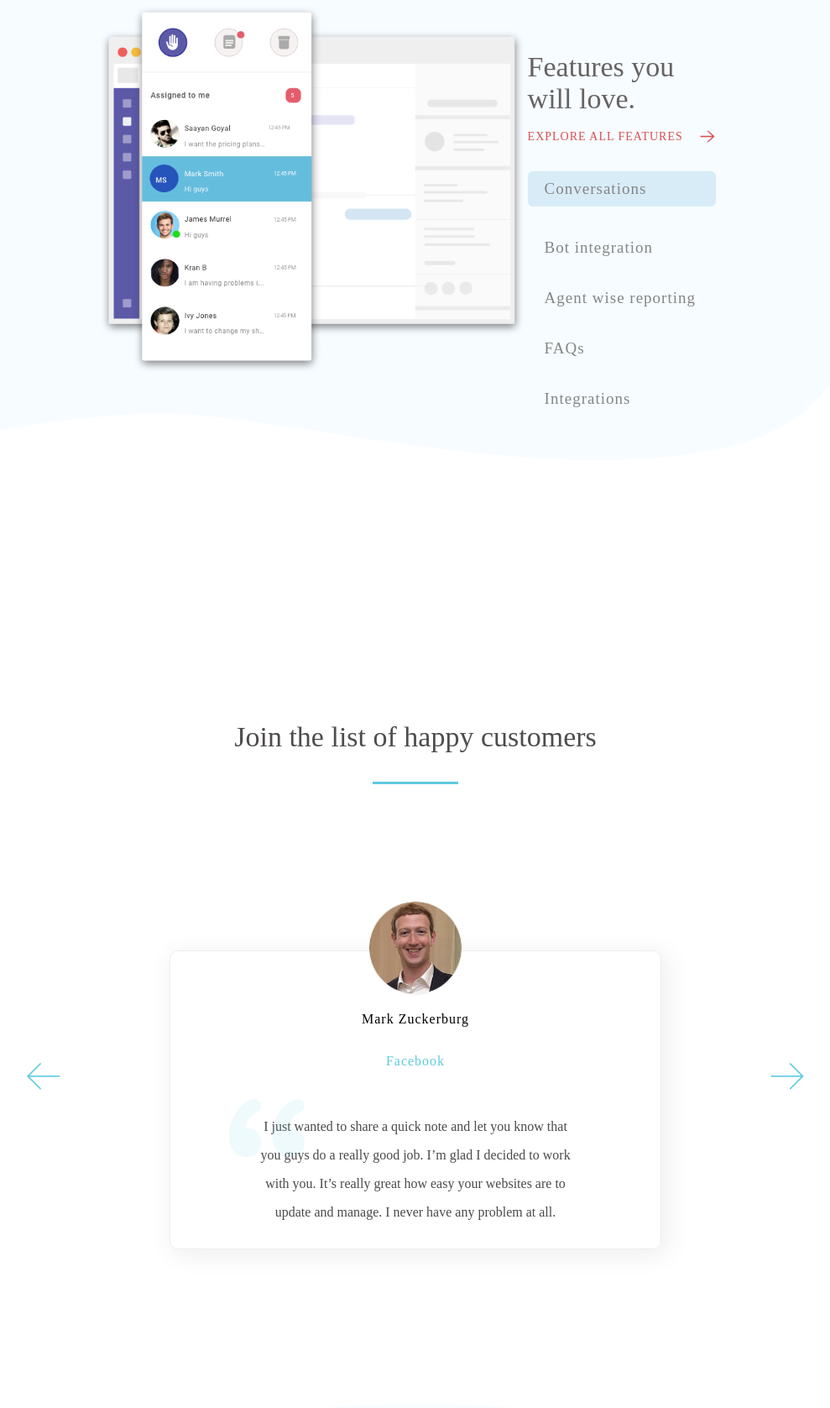
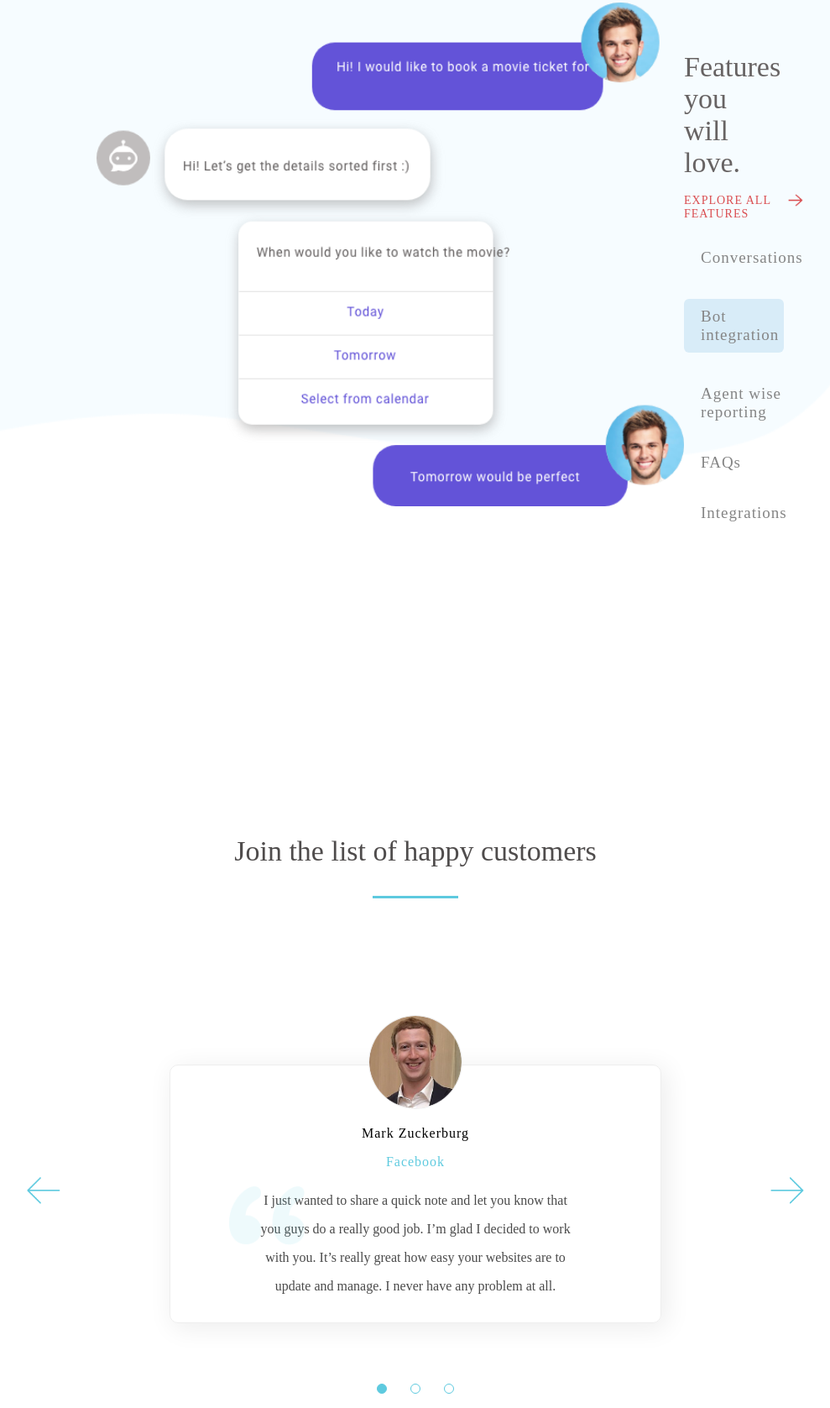
Before and after one commit to jayanth1234/Applozic, a plain HTML site: page index.html in a window 1280 px wide. Shown: the part 1643-3320 px from the top of the page at 84% size, without its empty margins (145-1134 px from the left). Drawn offline with Linux system fonts and the light colour scheme.

Commit message:
javascript updated

```diff
--- a/index.css
+++ b/index.css
@@ -182,7 +182,7 @@ input {
 
 #convers {
     background-color: #D8ECF8;
-    width: 70%;
+    width: 80%;
     padding-left: 20px;
     padding-top: 10px;
     padding-bottom: 10px;
@@ -268,10 +268,12 @@ h2 {
 .leftArrow {
     width: 40px;
     height: 40px;
+    cursor: pointer;
 }
 .rightArrow {
     width: 40px;
     height: 40px;
+    cursor: pointer;
 }
 
 .titleJoin {
@@ -489,15 +491,15 @@ h2 {
 }
 .productFooter p {
     font-family: "Avenir";
-    font-size: 12px;
+    font-size: 14px;
 }
 .company p {
     font-family: "Avenir";
-    font-size: 12px;
+    font-size: 14px;
 }
 .social p {
     font-family: "Avenir";
-    font-size: 12px;
+    font-size: 14px;
 }
 
 .bottomLine {
@@ -568,11 +570,11 @@ h2 {
         font-size: 24px;
     }
     .conversationImage {
-        width: 60%;
-        height: 60%;
+        width: 400px;
+        height: 400px;
     }
     .wholeRightContent {
-        margin-right: 50px;
+        margin-right: 100px;
     }
 
     .tabIndicators p {
@@ -582,6 +584,10 @@ h2 {
         font-size: 16px;
         letter-spacing: 1px;
         padding-left: 20px;
+    }
+    .logoAddress p {
+        font-family: "Avenir";
+        font-size: 6px;
     }
     #convers {
         width: 80%;
@@ -604,6 +610,21 @@ h2 {
         padding: 10px 100px;
         margin: -180px 40px;
     }
+
+    .fade {
+        animation: slideMe 1s ease-in-out;
+    }
+
+    @keyframes slideMe {
+        0% {
+            transform: translateX(-40px);
+            opacity: 0.3
+        }
+        100% {
+            transform: translateX(0px);
+        }
+      }
+
     .cardPhoto {
         width:130px;
         height: 130px;
@@ -625,7 +646,7 @@ h2 {
     }
     .copyright {
         font-family: Avenir;
-        font-size: 12px;
+        font-size: 16px;
         margin-top: 40px;
     }
 
@@ -649,6 +670,7 @@ h2 {
         line-height: 48px;
         font-family: "Avenir";
         color: #4A4A4A;
+        font-size: 22px;
     }
     .contentRight {
         width: 50%;
@@ -656,6 +678,7 @@ h2 {
         line-height: 48px;
         font-family: "Avenir";
         color: #4A4A4A;
+        font-size: 22px;
     }
     .contentLeftHeader {
         width: 50%;
@@ -683,6 +706,20 @@ h2 {
         width: 400px;
         height: 320px;
     }
+    .dot {
+        cursor: pointer;
+        height: 12px;
+        width: 12px;
+        margin: 40px 10px 0px;
+        border: 1px solid #5ECADF;
+        border-radius: 50%;
+        display: inline-block;
+        /* transition: background-color 0.6s ease; */
+      }
+      .active, .dot:hover {
+        background-color: #5ECADF;
+        transition: background-color 0.6s ease;
+      }
 }
 
 @media only screen and (min-width: 1200px) {
@@ -720,8 +757,8 @@ h2 {
     }
 
     .conversationImage {
-        width: 60%;
-        height: 60%;
+        width: 700px;
+        height: 600px;
     }
 
     .sectionFeature {
@@ -764,6 +801,20 @@ h2 {
         align-items: flex-start;
         margin-left: 150px;
     } */
+    .dot {
+        cursor: pointer;
+        height: 10px;
+        width: 10px;
+        margin: 0 12px;
+        border: 1px solid #5ECADF;
+        border-radius: 50%;
+        display: inline-block;
+        /* transition: background-color 0.6s ease; */
+      }
+      .active, .dot:hover {
+        background-color: #5ECADF;
+        transition: background-color 0.6s ease;
+      }
 
     .para {
         margin-top: 20px;
@@ -821,6 +872,21 @@ h2 {
         justify-content: center;
         align-items: center;
     }
+
+    .fade {
+        animation: slideMe 1s ease-in-out;
+    }
+
+    @keyframes slideMe {
+        0% {
+            transform: translateX(-100px);
+            opacity: 0.3
+        }
+        100% {
+            transform: translateX(0px);
+        }
+      }
+
     .cardPhoto {
         width:110px;
         height: 110px;
@@ -863,10 +929,12 @@ h2 {
     .leftArrow {
         width: 40px;
         height: 40px;
+        cursor: pointer;
     }
     .rightArrow {
         width: 40px;
         height: 40px;
+        cursor: pointer;
     }
 
     h2 {
--- a/index.html
+++ b/index.html
@@ -44,7 +44,21 @@
     <div class="sliderSec">
         <!-- <img class="backgroundImage" src="./assets/pathImage.png"/> -->
         <div class="sectionFeature">
-            <img class="conversationImage" src="./assets/conversation.png" />
+            <div class="mySlides">
+                <img class="conversationImage" src="./assets/conversation.png" />
+            </div>
+            <div class="mySlides">
+                <img class="conversationImage" src="./assets/bot@2x.png" />
+            </div>
+            <div class="mySlides">
+                <img class="conversationImage" src="./assets/agent@2x.png" />
+            </div>
+            <div class="mySlides">
+                <img class="conversationImage" src="./assets/faq@2x.png" />
+            </div>
+            <div class="mySlides">
+                <img class="conversationImage" src="./assets/integration@2x.png" />
+            </div>
 
             <div class="wholeRightContent">
                 <div class="feature">
@@ -56,11 +70,11 @@
                 </div>
 
                 <div class="tabIndicators">
-                    <p id="convers">Conversations</p>
-                    <p>Bot integration</p>
-                    <p>Agent wise reporting</p>
-                    <p>FAQs</p>
-                    <p>Integrations</p>
+                    <p class="convers">Conversations</p>
+                    <p class="convers">Bot integration</p>
+                    <p class="convers">Agent wise reporting</p>
+                    <p class="convers">FAQs</p>
+                    <p class="convers">Integrations</p>
                 </div>
             </div>
 
@@ -77,11 +91,11 @@
     </div>
 
     <div class="testimonialsSec" style="margin-top: 40px;">
-        <a>
+        <a class="prev" onclick="plusSlides(-1)">
             <img class="leftArrow" src="assets/arrowLeft.png" />
         </a>
-        <div class="card">
-            <div>
+        <div class="card fade">
+            <div style="text-align: center;">
                 <img class="cardPhoto" src="./assets/mark@2x.png" />
             </div>
             <p class="name">Mark Zuckerburg</p>
@@ -96,10 +110,48 @@
                 </p>
             </div>
         </div>
-        <a>
+        <div class="card fade">
+            <div style="text-align: center;">
+                <img class="cardPhoto" src="./assets/another@2x.png" />
+            </div>
+            <p class="name">Mark Zuckerburg</p>
+            <p class="underName">Facebook</p>
+            <div class="para">
+                <img class="quote" src="./assets/“@2x.png" />
+                <p class="content">
+                    I just wanted to share a quick note and let you know that you guys do a really good job.
+                    I’m glad I decided to work with you. It’s really great how easy your websites are to update and
+                    manage.
+                    I never have any problem at all.
+                </p>
+            </div>
+        </div>
+        <div class="card fade">
+            <div style="text-align: center;">
+                <img class="cardPhoto" src="./assets/zuckNext@2x.png" />
+            </div>
+            <p class="name">Mark Zuckerburg</p>
+            <p class="underName">Facebook</p>
+            <div class="para">
+                <img class="quote" src="./assets/“@2x.png" />
+                <p class="content">
+                    I just wanted to share a quick note and let you know that you guys do a really good job.
+                    I’m glad I decided to work with you. It’s really great how easy your websites are to update and
+                    manage.
+                    I never have any problem at all.
+                </p>
+            </div>
+        </div>
+        <a class="next" onclick="plusSlides(1)">
             <img class="rightArrow" src="assets/arrowRight.png" />
         </a>
     </div>
+
+    <div style="text-align:center">
+        <span class="dot" onclick="currentSlide(1)"></span>
+        <span class="dot" onclick="currentSlide(2)"></span>
+        <span class="dot" onclick="currentSlide(3)"></span>
+      </div>
 
     <div class="bottomSection">
         <!-- <img class="backgroundImage" src="./assets/pathImage.png"/> -->
@@ -186,23 +238,61 @@
     </div>
 
     <script type="text/javascript">
-        var slide_index = 1;
-        displaySlides(slide_index);
-        function nextSlide(n) {
-            displaySlides(slide_index += n);
-        }
-        function currentSlide(n) {
-            displaySlides(slide_index = n);
-        }
-        function displaySlides(n) {
+        var slideIndex = 0;
+        var tabIndex = 0
+        showSlides();
+        showTabs();
+
+        function showSlides() {
             var i;
-            var slides = document.getElementsByClassName("showSlide");
-            if (n > slides.length) { slide_index = 1 }
-            if (n < 1) { slide_index = slides.length }
+            var slides = document.getElementsByClassName("mySlides");
             for (i = 0; i < slides.length; i++) {
                 slides[i].style.display = "none";
             }
-            slides[slide_index - 1].style.display = "block";
+            slideIndex++;
+            if (slideIndex > slides.length) {slideIndex = 1}
+            slides[slideIndex-1].style.display = "block";
+            setTimeout(showSlides, 5000); // Change image every 2 seconds
+        }
+
+        function showTabs() {
+            var j;
+            var tabs = document.getElementsByClassName("convers");
+            for (j = 0; j < tabs.length; j++){
+                tabs[j].removeAttribute("id")
+            }
+            tabIndex++;
+            if(tabIndex > tabs.length) {tabIndex = 1}
+            tabs[tabIndex-1].setAttribute("id", "convers")
+            setTimeout(showTabs, 5000)
+        }
+
+        // SLIDER >>>>>>>>>>>>>>>>>>>>>>>>>>>>>>>>>>>>>
+        var textimonialIndex = 1;
+        showSlidesTestimonial(textimonialIndex);
+
+        function plusSlides(n) {
+            showSlidesTestimonial(textimonialIndex += n);
+        }
+
+        function currentSlide(n) {
+            showSlidesTestimonial(textimonialIndex = n);
+        }
+
+        function showSlidesTestimonial(n) {
+            var j;
+            var slidesTest = document.getElementsByClassName("card");
+            var dots = document.getElementsByClassName("dot");
+            if (n > slidesTest.length) {textimonialIndex = 1}
+            if (n < 1) {textimonialIndex = slidesTest.length}
+            for (j = 0; j < slidesTest.length; j++) {
+                slidesTest[j].style.display = "none";
+            }
+            for (j = 0; j < dots.length; j++) {
+                dots[j].className = dots[j].className.replace(" active", "");
+            }
+            slidesTest[textimonialIndex-1].style.display = "block";
+            dots[textimonialIndex-1].className += " active";
         }
     </script>
 
```
Also changed, not shown: assets/agent@2x.png (added), assets/another@2x.png (added), assets/bot@2x.png (added), assets/faq@2x.png (added), assets/integration@2x.png (added), assets/zuckNext@2x.png (added).
